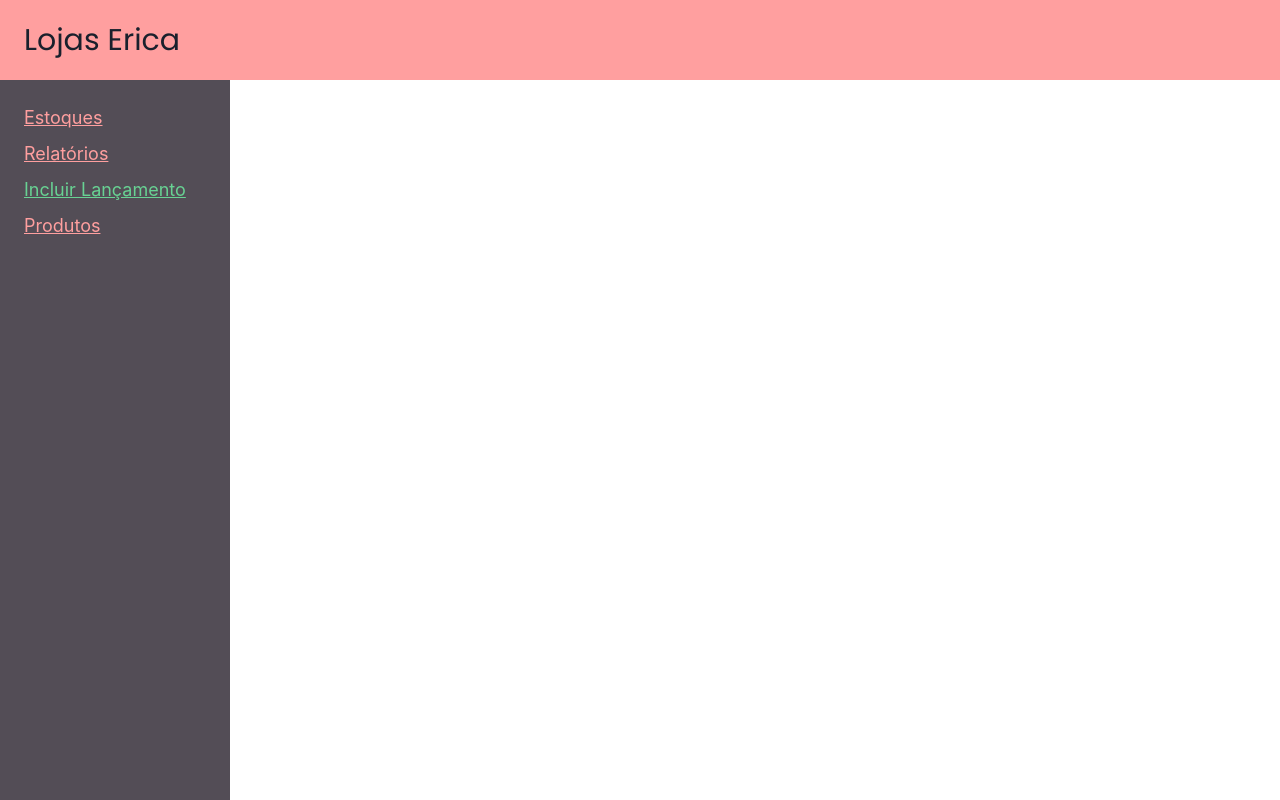
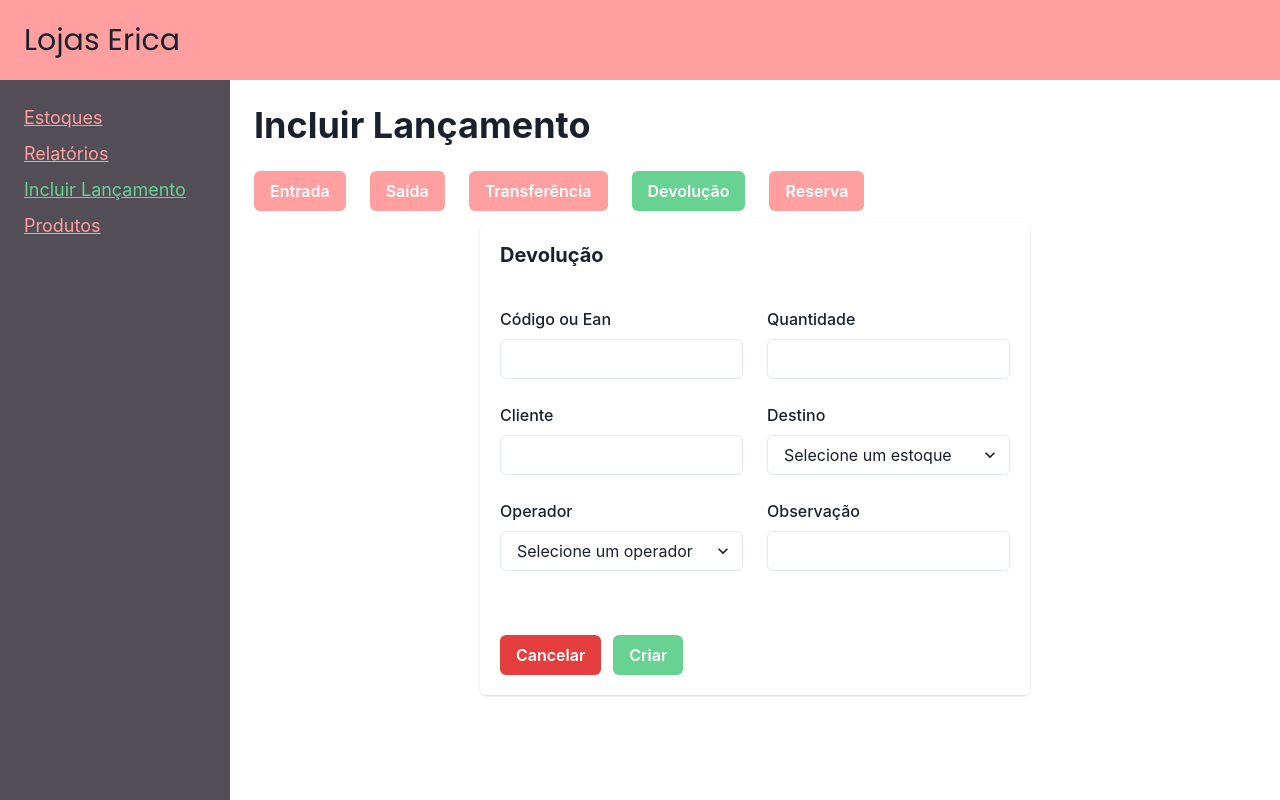
Before and after one commit to JeffersonAlves7/erica-webapp, a React (Vite) app in the folder frontend/: page /incluir-lancamento/devolucao in a window 1280 px wide. Built offline with nearby package versions, Linux system fonts and the light colour scheme.

Commit message:
feat: create devolucao page feat: create reserva page feat(products): add the products qnt in products page fix(stock): create stock enumerator

```diff
--- a/frontend/src/App.tsx
+++ b/frontend/src/App.tsx
@@ -1,6 +1,6 @@
 import { BrowserRouter, Route, Routes } from "react-router-dom";
 import { Login } from "./pages/login";
-import { Home } from "./pages/home";
+import { Stocks } from "./pages/stocks";
 import { Template } from "./components/template";
 import { Relatorio } from "./pages/relatorio";
 import { IncluirLancamento } from "./pages/incluirLancamento";
@@ -10,6 +10,8 @@ import { ProtectedRoute } from "./components/protectedRoute";
 import { CriarEntrada } from "./outlets/criarEntrada";
 import { CriarSaida } from "./outlets/criarSaida";
 import { CriarTransferencia } from "./outlets/criarTransferencia";
+import { CriarDevolucao } from "./outlets/criarDevolucao";
+import { CriarReserva } from "./outlets/criarReserva";
 
 function App() {
   return (
@@ -21,7 +23,7 @@ function App() {
             path="/estoques"
             element={
               <ProtectedRoute>
-                <Home />
+                <Stocks />
               </ProtectedRoute>
             }
           />
@@ -33,19 +35,28 @@ function App() {
               </ProtectedRoute>
             }
           />
-          <Route path="/incluir-lancamento" element={<IncluirLancamento />} children={
+          <Route
+            path="/incluir-lancamento"
+            element={<IncluirLancamento />}
+            children={
               <>
                 <Route path="" element={<CriarEntrada />} />
                 <Route path="entrada" element={<CriarEntrada />} />
                 <Route path="saida" element={<CriarSaida />} />
                 <Route path="transferencia" element={<CriarTransferencia />} />
+                <Route path="devolucao" element={<CriarDevolucao />} />
+                <Route path="reserva" element={<CriarReserva/>} />
               </>
-          }/>
-          <Route path="conferencias" element={
+            }
+          />
+          <Route
+            path="conferencias"
+            element={
               <ProtectedRoute>
-              <Conferencias/>
+                <Conferencias />
               </ProtectedRoute>
-          } />
+            }
+          />
           <Route
             path="/produtos"
             element={
--- /dev/null
+++ b/frontend/src/outlets/criarDevolucao.tsx
@@ -0,0 +1,160 @@
+import { productService } from "@/services/product.service";
+import {
+  Alert,
+  AlertIcon,
+  Box,
+  Button,
+  Card,
+  CardBody,
+  CardFooter,
+  CardHeader,
+  Flex,
+  FormControl,
+  FormLabel,
+  Grid,
+  Heading,
+  Input
+} from "@chakra-ui/react";
+import { useRef, useState } from "react";
+import { handleError401 } from "@/services/api";
+import { Operator } from "@/types/operator.enum";
+import { OperadorSelector } from "@/components/operadorSelector";
+import { StockSelector } from "@/components/stockSelector";
+import { Stock } from "@/types/stock.enum";
+
+export function CriarDevolucao() {
+  const [error, setError] = useState<string>("");
+  const [operator, setOperator] = useState<Operator>("" as Operator);
+  const [stock, setStock] = useState<Stock>("" as Stock);
+  const [status, setStatus] = useState<
+    "idle" | "loading" | "error" | "success"
+  >("idle");
+
+  const codigoOuEanRef = useRef<HTMLInputElement>(null);
+  const quantidadeRef = useRef<HTMLInputElement>(null);
+  const clienteRef = useRef<HTMLInputElement>(null);
+  const observacaoRef = useRef<HTMLInputElement>(null);
+
+  function handleSubmit(e: React.FormEvent<HTMLFormElement>) {
+    e.preventDefault();
+
+    setError("");
+    setStatus("loading");
+
+    const codigoValue = codigoOuEanRef.current?.value;
+    const quantidadeValue = parseInt(quantidadeRef.current?.value || "0");
+    const containerValue = clienteRef.current?.value;
+    const observacaoValue = observacaoRef.current?.value;
+
+    if (
+      !codigoValue ||
+      !quantidadeValue ||
+      !containerValue ||
+      !stock ||
+      !operator
+    ) {
+      setError("Preencha todos os campos");
+      setStatus("idle");
+      return;
+    }
+
+    // productService
+    //   .createEntry({
+    //     codeOrEan: codigoValue,
+    //     quantity: quantidadeValue,
+    //     container: containerValue,
+    //     stock,
+    //     operator,
+    //     observation: observacaoValue
+    //   })
+    //   .then(() => {
+    //     console.log("Entrada criada com sucesso!");
+    //     setStatus("success");
+    //   })
+    //   .catch((err) => {
+    //     handleError401(err);
+    //     switch (err.response.data.message) {
+    //       case "Product not found":
+    //         setError("Produto não encontrado");
+    //         break;
+    //       default:
+    //         setError("Erro ao criar entrada");
+    //         break;
+    //     }
+    //     setStatus("error");
+    //   });
+  }
+
+  return (
+    <Card w={"550px"}>
+      <form onSubmit={handleSubmit}>
+        <CardHeader>
+          <Heading size={"md"}>Devolução</Heading>
+        </CardHeader>
+
+        <CardBody>
+          <Grid templateColumns={"1fr 1fr"} gap={6}>
+            <FormControl>
+              <FormLabel>Código ou Ean</FormLabel>
+              <Input required ref={codigoOuEanRef} />
+            </FormControl>
+
+            <FormControl>
+              <FormLabel>Quantidade</FormLabel>
+              <Input required type="number" min={1} ref={quantidadeRef} />
+            </FormControl>
+
+            <FormControl>
+              <FormLabel>Cliente</FormLabel>
+              <Input required ref={clienteRef} />
+            </FormControl>
+
+            <FormControl>
+              <FormLabel>Destino</FormLabel>
+              <StockSelector onChange={(value) => setStock(value)} />
+            </FormControl>
+
+            <FormControl>
+              <FormLabel>Operador</FormLabel>
+              <OperadorSelector onChange={(value) => setOperator(value)} />
+            </FormControl>
+
+            <FormControl>
+              <FormLabel>Observação</FormLabel>
+              <Input ref={observacaoRef} />
+            </FormControl>
+          </Grid>
+        </CardBody>
+
+        <CardFooter>
+          <Box mt={3} w={"full"}>
+            {status == "error" && error && (
+              <Alert status="error">
+                <AlertIcon />
+                {error}
+              </Alert>
+            )}
+            {status == "success" && (
+              <Alert status="success">
+                <AlertIcon />
+                Entrada criada com sucesso!
+              </Alert>
+            )}
+            <Flex mt={3} gap={3}>
+              <Button type="reset" colorScheme="red">
+                Cancelar
+              </Button>
+              <Button
+                type="submit"
+                colorScheme="green"
+                backgroundColor={"erica.green"}
+              >
+                Criar
+              </Button>
+            </Flex>
+          </Box>
+        </CardFooter>
+      </form>
+    </Card>
+  );
+}
--- /dev/null
+++ b/frontend/src/outlets/criarReserva.tsx
@@ -0,0 +1,160 @@
+import { productService } from "@/services/product.service";
+import {
+  Alert,
+  AlertIcon,
+  Box,
+  Button,
+  Card,
+  CardBody,
+  CardFooter,
+  CardHeader,
+  Flex,
+  FormControl,
+  FormLabel,
+  Grid,
+  Heading,
+  Input
+} from "@chakra-ui/react";
+import { useRef, useState } from "react";
+import { handleError401 } from "@/services/api";
+import { Operator } from "@/types/operator.enum";
+import { OperadorSelector } from "@/components/operadorSelector";
+import { StockSelector } from "@/components/stockSelector";
+import { Stock } from "@/types/stock.enum";
+
+export function CriarReserva() {
+  const [error, setError] = useState<string>("");
+  const [operator, setOperator] = useState<Operator>("" as Operator);
+  const [stock, setStock] = useState<Stock>("" as Stock);
+  const [status, setStatus] = useState<
+    "idle" | "loading" | "error" | "success"
+  >("idle");
+
+  const codigoOuEanRef = useRef<HTMLInputElement>(null);
+  const quantidadeRef = useRef<HTMLInputElement>(null);
+  const clienteRef = useRef<HTMLInputElement>(null);
+  const observacaoRef = useRef<HTMLInputElement>(null);
+
+  function handleSubmit(e: React.FormEvent<HTMLFormElement>) {
+    e.preventDefault();
+
+    setError("");
+    setStatus("loading");
+
+    const codigoValue = codigoOuEanRef.current?.value;
+    const quantidadeValue = parseInt(quantidadeRef.current?.value || "0");
+    const containerValue = clienteRef.current?.value;
+    const observacaoValue = observacaoRef.current?.value;
+
+    if (
+      !codigoValue ||
+      !quantidadeValue ||
+      !containerValue ||
+      !stock ||
+      !operator
+    ) {
+      setError("Preencha todos os campos");
+      setStatus("idle");
+      return;
+    }
+
+    // productService
+    //   .createEntry({
+    //     codeOrEan: codigoValue,
+    //     quantity: quantidadeValue,
+    //     container: containerValue,
+    //     stock,
+    //     operator,
+    //     observation: observacaoValue
+    //   })
+    //   .then(() => {
+    //     console.log("Entrada criada com sucesso!");
+    //     setStatus("success");
+    //   })
+    //   .catch((err) => {
+    //     handleError401(err);
+    //     switch (err.response.data.message) {
+    //       case "Product not found":
+    //         setError("Produto não encontrado");
+    //         break;
+    //       default:
+    //         setError("Erro ao criar entrada");
+    //         break;
+    //     }
+    //     setStatus("error");
+    //   });
+  }
+
+  return (
+    <Card w={"550px"}>
+      <form onSubmit={handleSubmit}>
+        <CardHeader>
+          <Heading size={"md"}>Reserva</Heading>
+        </CardHeader>
+
+        <CardBody>
+          <Grid templateColumns={"1fr 1fr"} gap={6}>
+            <FormControl>
+              <FormLabel>Código ou Ean</FormLabel>
+              <Input required ref={codigoOuEanRef} />
+            </FormControl>
+
+            <FormControl>
+              <FormLabel>Quantidade</FormLabel>
+              <Input required type="number" min={1} ref={quantidadeRef} />
+            </FormControl>
+
+            <FormControl>
+              <FormLabel>Cliente</FormLabel>
+              <Input required ref={clienteRef} />
+            </FormControl>
+
+            <FormControl>
+              <FormLabel>Destino</FormLabel>
+              <StockSelector onChange={(value) => setStock(value)} />
+            </FormControl>
+
+            <FormControl>
+              <FormLabel>Operador</FormLabel>
+              <OperadorSelector onChange={(value) => setOperator(value)} />
+            </FormControl>
+
+            <FormControl>
+              <FormLabel>Observação</FormLabel>
+              <Input ref={observacaoRef} />
+            </FormControl>
+          </Grid>
+        </CardBody>
+
+        <CardFooter>
+          <Box mt={3} w={"full"}>
+            {status == "error" && error && (
+              <Alert status="error">
+                <AlertIcon />
+                {error}
+              </Alert>
+            )}
+            {status == "success" && (
+              <Alert status="success">
+                <AlertIcon />
+                Entrada criada com sucesso!
+              </Alert>
+            )}
+            <Flex mt={3} gap={3}>
+              <Button type="reset" colorScheme="red">
+                Cancelar
+              </Button>
+              <Button
+                type="submit"
+                colorScheme="green"
+                backgroundColor={"erica.green"}
+              >
+                Criar
+              </Button>
+            </Flex>
+          </Box>
+        </CardFooter>
+      </form>
+    </Card>
+  );
+}
--- a/frontend/src/pages/produtos.tsx
+++ b/frontend/src/pages/produtos.tsx
@@ -106,7 +106,7 @@ export function Produtos() {
     importer: "Geral",
     search: ""
   });
-  const pageLimit = 10;
+  const pageLimit = 25;
   const { page, products, importer, search } = state;
   const importers = ["Geral", "Attus Bloom", "Attus", "Alpha Ynfinity"];
 
--- a/frontend/src/pages/home.tsx
+++ b/frontend/src/pages/stocks.tsx
@@ -152,7 +152,7 @@ const itemsExample: ItemHome[] = [
   },
 ];
 
-export function Home() {
+export function Stocks() {
   const { isOpen, onOpen, onClose } = useDisclosure();
   const [estoque, setEstoque] = useState<Estoque>("Geral");
   const [items, setItems] = useState<ItemHome[]>(itemsExample);
--- /dev/null
+++ b/frontend/src/types/stock.enum.ts
@@ -0,0 +1,4 @@
+export enum Stock {
+  GALPAO = 'GALPAO',
+  LOJA = 'LOJA',
+}
```
Lines whose indentation alone changed are shown as unchanged.
